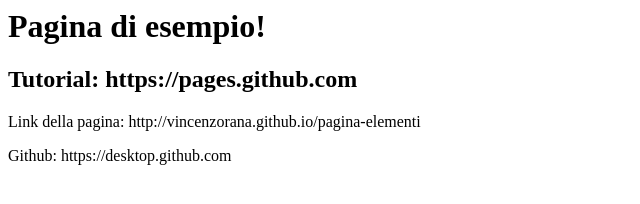
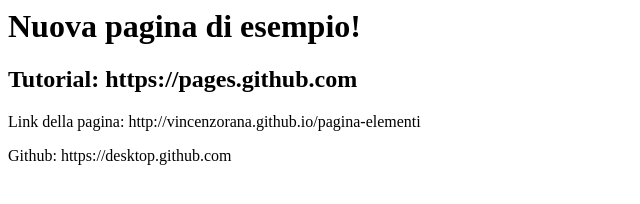
Before and after one commit to VincenzoRana/pagina-elementi, a plain HTML site: page index.html in a window 1280 px wide. Shown: the whole page, without its empty margins (0-640 px from the left). Drawn offline with Linux system fonts and the light colour scheme.

Commit message:
Titolo cambiato

```diff
--- a/index.html
+++ b/index.html
@@ -1,5 +1,5 @@
 <h1>
-	Pagina di esempio!
+	Nuova pagina di esempio!
 </h1>
 
 <h2>
```
